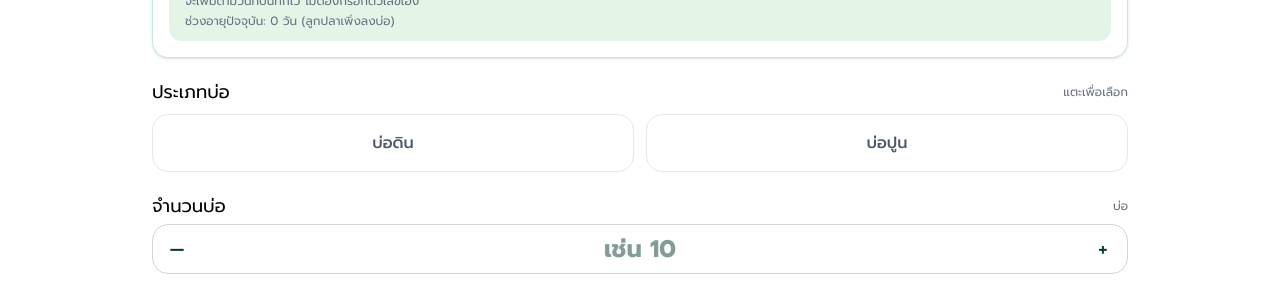
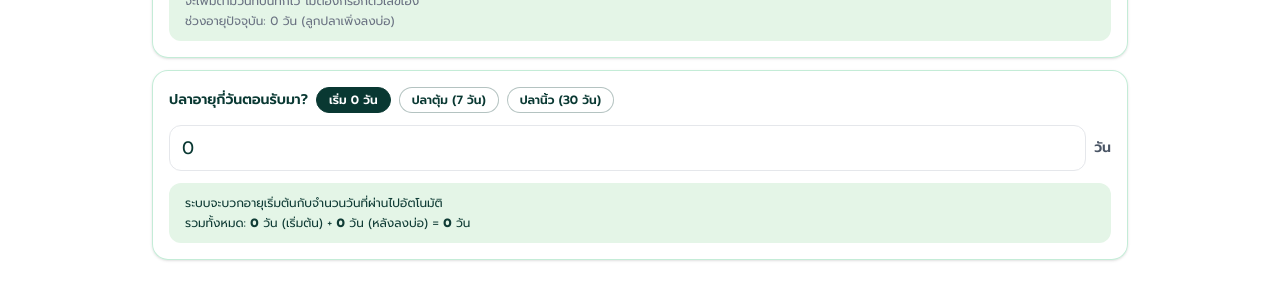
Before and after one commit to koard/DukeFarm-Frontend, a Next.js app: page /large/record-large in a window 1280 px wide. Shown: the part 650-934 px from the top of the page. Built offline with nearby package versions, Linux system fonts and the light colour scheme; no server answers; sample sign-in values are in the browser's storage.

Commit message:
Enhance RecordEntryForm: Add initial age offset handling with presets, improve age calculation logic, and update UI for better user interaction.

```diff
--- a/src/components/records/RecordEntryForm.tsx
+++ b/src/components/records/RecordEntryForm.tsx
@@ -25,6 +25,11 @@ const AGE_PHASES: AgePhase[] = [
 ];
 
 const POND_TYPE_OPTIONS = ['บ่อดิน', 'บ่อปูน'];
+const INITIAL_AGE_PRESETS = [
+  { label: 'เริ่ม 0 วัน', value: 0 },
+  { label: 'ปลาตุ้ม (7 วัน)', value: 7 },
+  { label: 'ปลานิ้ว (30 วัน)', value: 30 },
+];
 
 const formatInputDate = (value: Date) => {
   const year = value.getFullYear();
@@ -135,6 +140,7 @@ type LastEntrySnapshot = {
   recordDate: string;
   recordTime: string;
   cycleStartDate: string;
+  initialAgeOffsetDays?: number;
   ageDays?: number;
   age?: string;
   pondType: string;
@@ -177,6 +183,7 @@ export const RecordEntryForm = ({ farmType, backHref }: RecordEntryFormProps) =>
   const now = useMemo(() => new Date(), []);
 
   const [cycleStartDate, setCycleStartDate] = useState(() => formatInputDate(now));
+  const [initialAgeOffsetDays, setInitialAgeOffsetDays] = useState('0');
   const [selectedPondType, setSelectedPondType] = useState('');
   const [pondCount, setPondCount] = useState('');
   const [fishCount, setFishCount] = useState('');
@@ -215,6 +222,9 @@ export const RecordEntryForm = ({ farmType, backHref }: RecordEntryFormProps) =>
             setCycleStartDate(deriveCycleStartDate(snapshot.recordDate, resolvedAgeDays));
           }
         }
+          if (typeof snapshot.initialAgeOffsetDays === 'number' && !Number.isNaN(snapshot.initialAgeOffsetDays)) {
+            setInitialAgeOffsetDays(Math.max(0, snapshot.initialAgeOffsetDays).toString());
+          }
       }
     } catch (error) {
       console.error('Failed to parse last entry snapshot', error);
@@ -271,7 +281,16 @@ export const RecordEntryForm = ({ farmType, backHref }: RecordEntryFormProps) =>
     return () => { isMounted = false; };
   }, [farmType, router]);
 
-  const fishAgeNumber = cycleStartDate ? getDaysDifference(cycleStartDate, recordDate) : 0;
+  const initialAgeOffsetNumber = useMemo(() => {
+    const parsed = Number.parseInt(initialAgeOffsetDays || '0', 10);
+    if (Number.isNaN(parsed)) {
+      return 0;
+    }
+    return Math.max(0, parsed);
+  }, [initialAgeOffsetDays]);
+
+  const ageFromCycleStart = cycleStartDate ? getDaysDifference(cycleStartDate, recordDate) : 0;
+  const fishAgeNumber = initialAgeOffsetNumber + ageFromCycleStart;
   const lastEntryAgeSummary = useMemo(() => {
     if (!lastEntrySnapshot) {
       return '-';
@@ -289,6 +308,12 @@ export const RecordEntryForm = ({ farmType, backHref }: RecordEntryFormProps) =>
 
   const handleNumericInput = (value: string, setter: (val: string) => void) => {
     if (/^\d*\.?\d*$/.test(value)) {
+      setter(value);
+    }
+  };
+
+  const handleIntegerInput = (value: string, setter: (val: string) => void) => {
+    if (/^\d*$/.test(value)) {
       setter(value);
     }
   };
@@ -322,6 +347,7 @@ export const RecordEntryForm = ({ farmType, backHref }: RecordEntryFormProps) =>
         setCycleStartDate(deriveCycleStartDate(lastEntrySnapshot.recordDate, restoredAge));
       }
     }
+    setInitialAgeOffsetDays((lastEntrySnapshot.initialAgeOffsetDays ?? 0).toString());
     setSelectedPondType(lastEntrySnapshot.pondType);
     setPondCount(lastEntrySnapshot.pondCount);
     setFishCount(lastEntrySnapshot.fishCount);
@@ -361,10 +387,12 @@ export const RecordEntryForm = ({ farmType, backHref }: RecordEntryFormProps) =>
         },
         body: JSON.stringify({
             farmType,
+          cycleStartDate,
             recordDate,
             recordTime,
             recordedAt: new Date(`${recordDate}T${recordTime}`).toISOString(),
             age: ageSummary,
+          initialAgeOffsetDays: initialAgeOffsetNumber,
             pondType: selectedPondType,
             pondCount: Number(pondCount),
             fishCount: Number(fishCount),
@@ -385,6 +413,7 @@ export const RecordEntryForm = ({ farmType, backHref }: RecordEntryFormProps) =>
         recordDate,
         recordTime,
         cycleStartDate,
+        initialAgeOffsetDays: initialAgeOffsetNumber,
         ageDays: normalizedAge,
         pondType: selectedPondType,
         pondCount,
@@ -590,6 +619,7 @@ export const RecordEntryForm = ({ farmType, backHref }: RecordEntryFormProps) =>
             <div className="text-xs text-gray-700 grid grid-cols-2 gap-y-1">
               <span>อายุปลา: {lastEntryAgeSummary}</span>
               <span>เริ่มรอบ: {lastEntrySnapshot.cycleStartDate ?? '-'}</span>
+              <span>อายุเริ่มต้น: {lastEntrySnapshot.initialAgeOffsetDays ?? 0} วัน</span>
               <span>ประเภทบ่อ: {lastEntrySnapshot.pondType || '-'}</span>
               <span>จำนวนบ่อ: {lastEntrySnapshot.pondCount || '-'}</span>
               <span>อาหาร: {lastEntrySnapshot.foodAmount || '-'} กก.</span>
@@ -685,6 +715,45 @@ export const RecordEntryForm = ({ farmType, backHref }: RecordEntryFormProps) =>
               <strong className="text-2xl text-[#093832]">{fishAgeNumber} วัน</strong>
               <span className="text-xs text-gray-500">จะเพิ่มตามวันที่บันทึกไว้ ไม่ต้องกรอกตัวเลขเอง</span>
               <span className="text-xs text-gray-500">ช่วงอายุปัจจุบัน: {formatAgeSummary(fishAgeNumber)}</span>
+            </div>
+          </div>
+          <div className="rounded-2xl border border-[#6CCF9C]/40 bg-white/80 px-4 py-4 space-y-3 shadow-sm">
+            <div className="flex flex-wrap items-center gap-2">
+              <span className="text-sm font-semibold text-[#093832]">ปลาอายุกี่วันตอนรับมา?</span>
+              <div className="flex flex-wrap gap-2">
+                {INITIAL_AGE_PRESETS.map((preset) => (
+                  <button
+                    type="button"
+                    key={preset.label}
+                    onClick={() => setInitialAgeOffsetDays(preset.value.toString())}
+                    className={`rounded-full px-3 py-1 text-xs font-semibold border transition-colors ${
+                      Number(initialAgeOffsetDays || '0') === preset.value
+                        ? 'bg-[#093832] text-white border-[#093832]'
+                        : 'bg-white text-[#093832] border-[#093832]/30 hover:border-[#093832]'
+                    }`}
+                  >
+                    {preset.label}
+                  </button>
+                ))}
+              </div>
+            </div>
+            <div className="flex items-center gap-2">
+              <input
+                type="text"
+                inputMode="numeric"
+                pattern="[0-9]*"
+                value={initialAgeOffsetDays}
+                onChange={(event) => handleIntegerInput(event.target.value, setInitialAgeOffsetDays)}
+                placeholder="เช่น 7"
+                className="flex-1 rounded-xl border border-gray-200 px-3 py-2 text-lg text-[#093832] focus:outline-none focus:ring-2 focus:ring-[#0F614E]"
+              />
+              <span className="text-sm text-gray-600 font-semibold">วัน</span>
+            </div>
+            <div className="rounded-xl bg-[#E4F5E7] px-4 py-3 text-xs text-[#0F3B35] space-y-1">
+              <p>ระบบจะบวกอายุเริ่มต้นกับจำนวนวันที่ผ่านไปอัตโนมัติ</p>
+              <p>
+                รวมทั้งหมด: <strong>{initialAgeOffsetNumber}</strong> วัน (เริ่มต้น) + <strong>{ageFromCycleStart}</strong> วัน (หลังลงบ่อ) = <strong>{fishAgeNumber}</strong> วัน
+              </p>
             </div>
           </div>
         </div>
```
